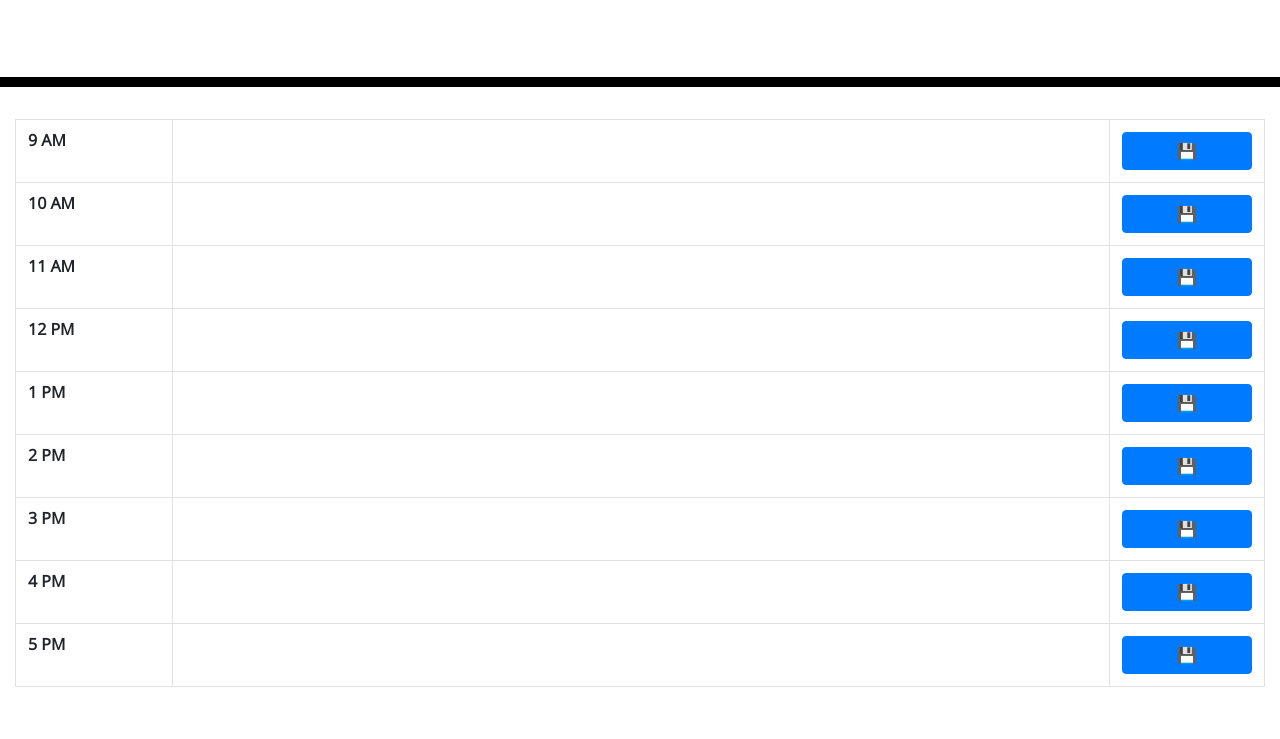
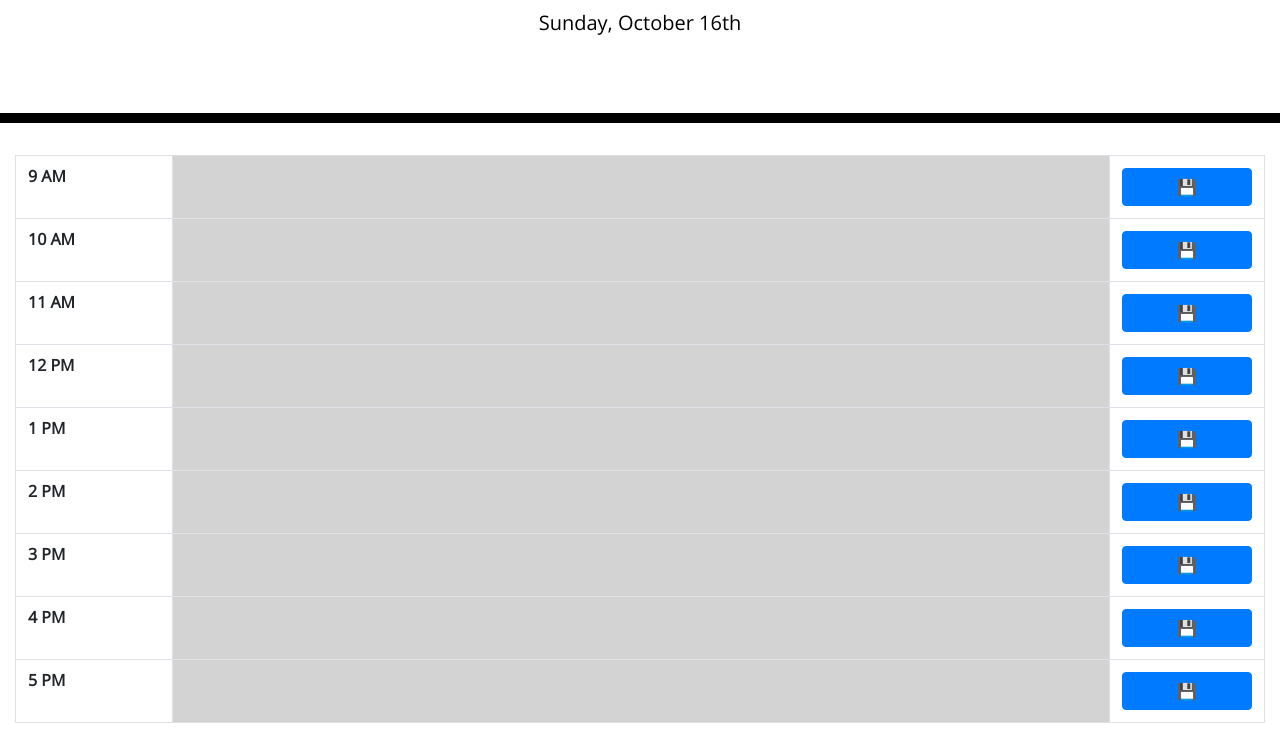
Before and after one commit to FarmFreshYeets/challenge-5-busy, a plain HTML site: page index.html in a window 1280 px wide. Shown: the part 181-920 px from the top of the page. Before the commit the page ends 884 px from the top, so only its background shows below. Drawn offline with nearby package versions, Linux system fonts and the light colour scheme.

Commit message:
added dynamic styling to timeboxes to show the current time of day

```diff
--- a/index.html
+++ b/index.html
@@ -33,47 +33,47 @@
         <tbody>
           <tr id="row-1">
             <th scope="row">9 AM</th>
-            <td class="w-75"></td>
+            <td class="w-75 p-0"><input class="w-100"></td>
             <td><button type="button" class="btn btn-primary w-100">💾</button></td>
           </tr>
           <tr id="row-2">
             <th scope="row">10 AM</th>
-            <td class="w-75"></td>
+            <td class="w-75 p-0"><input class="w-100"></td>
             <td><button type="button" class="btn btn-primary w-100">💾</button></td>
           </tr>
-          <tr>
-            <th scope="row-3">11 AM</th>
-            <td class="w-75"></td>
+          <tr id="row-3">
+            <th scope="row">11 AM</th>
+            <td class="w-75 p-0"><input class="w-100"></td>
             <td><button type="button" class="btn btn-primary w-100">💾</button></td>
           </tr>
-          <tr>
-            <th scope="row-4">12 PM</th>
-            <td class="w-75"></td>
+          <tr id="row-4">
+            <th scope="row">12 PM</th>
+            <td class="w-75 p-0"><input class="w-100"></td>
             <td><button type="button" class="btn btn-primary w-100">💾</button></td>
           </tr>
-          <tr>
-            <th scope="row-5">1 PM</th>
-            <td class="w-75"></td>
+          <tr id="row-5">
+            <th scope="row">1 PM</th>
+            <td class="w-75 p-0"><input class="w-100"></td>
             <td><button type="button" class="btn btn-primary w-100">💾</button></td>
           </tr>
-          <tr>
-            <th scope="row-6">2 PM</th>
-            <td class="w-75"></td>
+          <tr id="row-6">
+            <th scope="row">2 PM</th>
+            <td class="w-75 p-0"><input class="w-100"></td>
             <td><button type="button" class="btn btn-primary w-100">💾</button></td>
           </tr>
-          <tr>
-            <th scope="row-7">3 PM</th>
-            <td class="w-75"></td>
+          <tr id="row-7">
+            <th scope="row">3 PM</th>
+            <td class="w-75 p-0"><input class="w-100"></td>
             <td><button type="button" class="btn btn-primary w-100">💾</button></td>
           </tr>
-          <tr>
-            <th scope="row-8">4 PM</th>
-            <td class="w-75"></td>
+          <tr id="row-8">
+            <th scope="row">4 PM</th>
+            <td class="w-75 p-0"><input class="w-100"></td>
             <td><button type="button" class="btn btn-primary w-100">💾</button></td>
           </tr>
-          <tr>
-            <th scope="row-9">5 PM</th>
-            <td class="w-75"></td>
+          <tr id="row-9">
+            <th scope="row">5 PM</th>
+            <td class="w-75 p-0"><input class="w-100"></td>
             <td><button type="button" class="btn btn-primary w-100">💾</button></td>
           </tr>
         </tbody>
@@ -82,5 +82,6 @@
 
     <script src="https://code.jquery.com/jquery-3.4.1.min.js"></script>
     <script src="https://cdnjs.cloudflare.com/ajax/libs/moment.js/2.24.0/moment.min.js"></script>
+    <script src="script.js"></script>
   </body>
 </html>
--- /dev/null
+++ b/script.js
@@ -0,0 +1,57 @@
+var nineAM = {
+    row: $('#row-1'),
+    hour: 9
+}
+var tenAM = {
+    row: $('#row-2'),
+    hour: 10
+}
+var elevenAM = {
+    row: $('#row-3'),
+    hour: 11
+}
+var twelveAM = {
+    row: $('#row-4'),
+    hour: 12
+}
+var onePM = {
+    row: $('#row-5'),
+    hour: 13
+}
+var twoPM = {
+    row: $('#row-6'),
+    hour: 14
+}
+var threePM = {
+    row: $('#row-7'),
+    hour: 15
+}
+var fourPM = {
+    row: $('#row-8'),
+    hour: 16
+}
+var fivePM = {
+    row: $('#row-9'),
+    hour: 17
+}
+
+var rowsArray = [nineAM, tenAM, elevenAM, twelveAM, onePM, twoPM, threePM, fourPM, fivePM]
+
+
+// uses moment.js to set the 'currentDay' p element to whatever the date at the time
+var today = moment()
+$('#currentDay').text(today.format('dddd, MMMM Do'))
+
+var currentHour = parseInt(moment().format('HH'), 10)
+console.log(currentHour)
+
+for (var i = 0; i < rowsArray.length; i++) {
+    console.log(rowsArray[i].hour)
+    if (rowsArray[i].hour < currentHour) {
+        rowsArray[i].row.children().eq(1).css('background-color', 'lightgray')
+    } else if (rowsArray[i].hour == currentHour) {
+        rowsArray[i].row.children().eq(1).css('background-color', '#e96b6b')
+    } else {
+        rowsArray[i].row.children().eq(1).css('background-color', '#89e286')
+    }
+}
--- a/style.css
+++ b/style.css
@@ -11,6 +11,12 @@ textarea{
   color: #000000;
   border-left: 1px solid black;
   padding: 10px;
+}
+
+input {
+  height: 61px;
+  background: transparent;
+  border: none;
 }
 
 .jumbotron {
```
